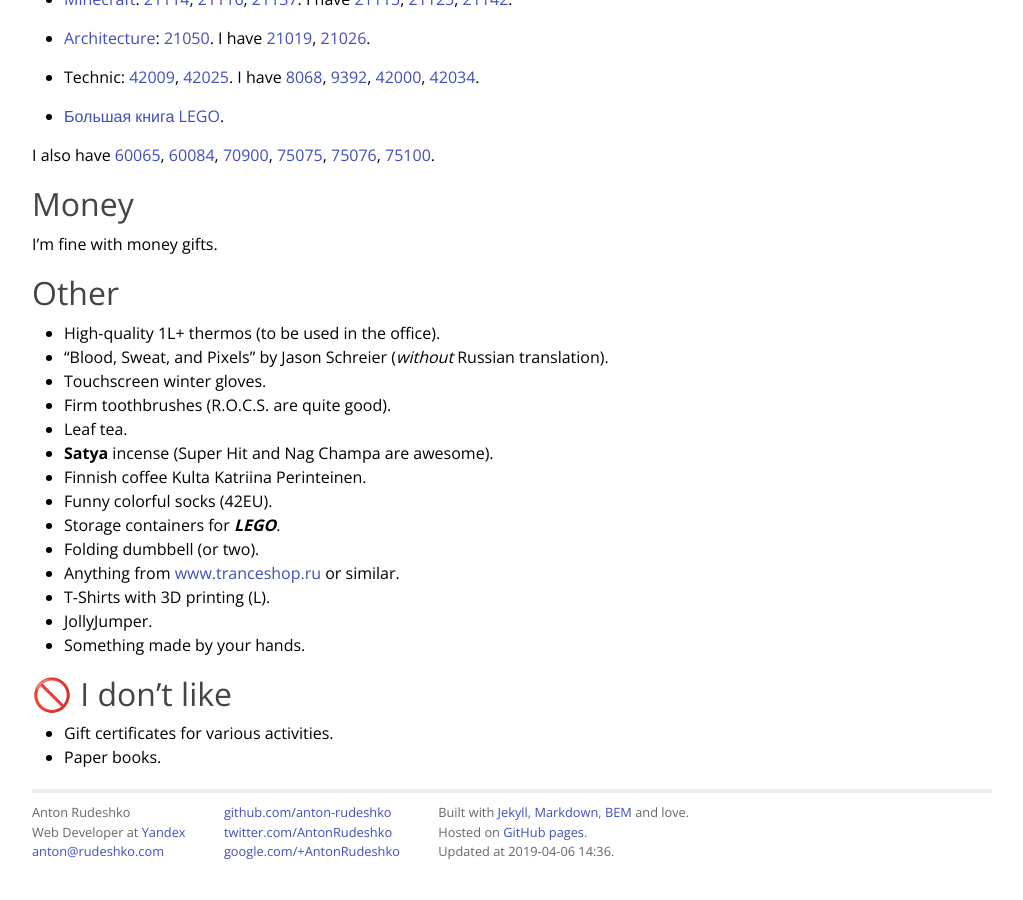
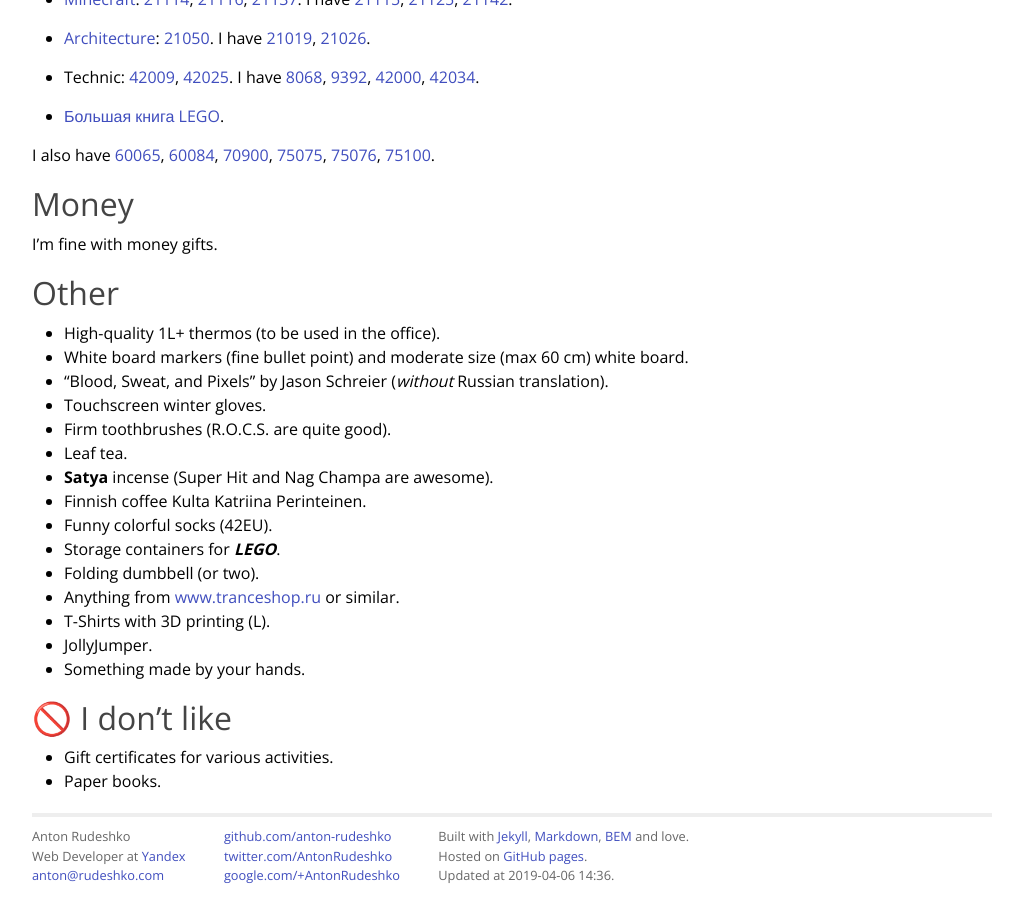
Before and after one commit to anton-rudeshko/anton-rudeshko.github.io, a Jekyll site: the page built from wishlist/index.md, in a window 1280 px wide and 900 px high, scrolled down 1484 px. Shown: the whole window, without its empty margins (128-1151 px from the left). Built offline with Jekyll 4.4.1, drawn with Linux system fonts in a browser that asks for light colours; comment, search, counter and statistics services are not loaded; before the commit the page ends 2360 px from its top, so only the background shows below that.

Commit message:
wishlist: add white board & markers

```diff
--- a/wishlist/index.md
+++ b/wishlist/index.md
@@ -141,6 +141,7 @@ I'm fine with money gifts.
 ## Other
 
 * High-quality 1L+ thermos (to be used in the office).
+* White board markers (fine bullet point) and moderate size (max 60 cm) white board.
 * "Blood, Sweat, and Pixels" by Jason Schreier (_without_ Russian translation).
 * Touchscreen winter gloves.
 * Firm toothbrushes (R.O.C.S. are quite good).
```
